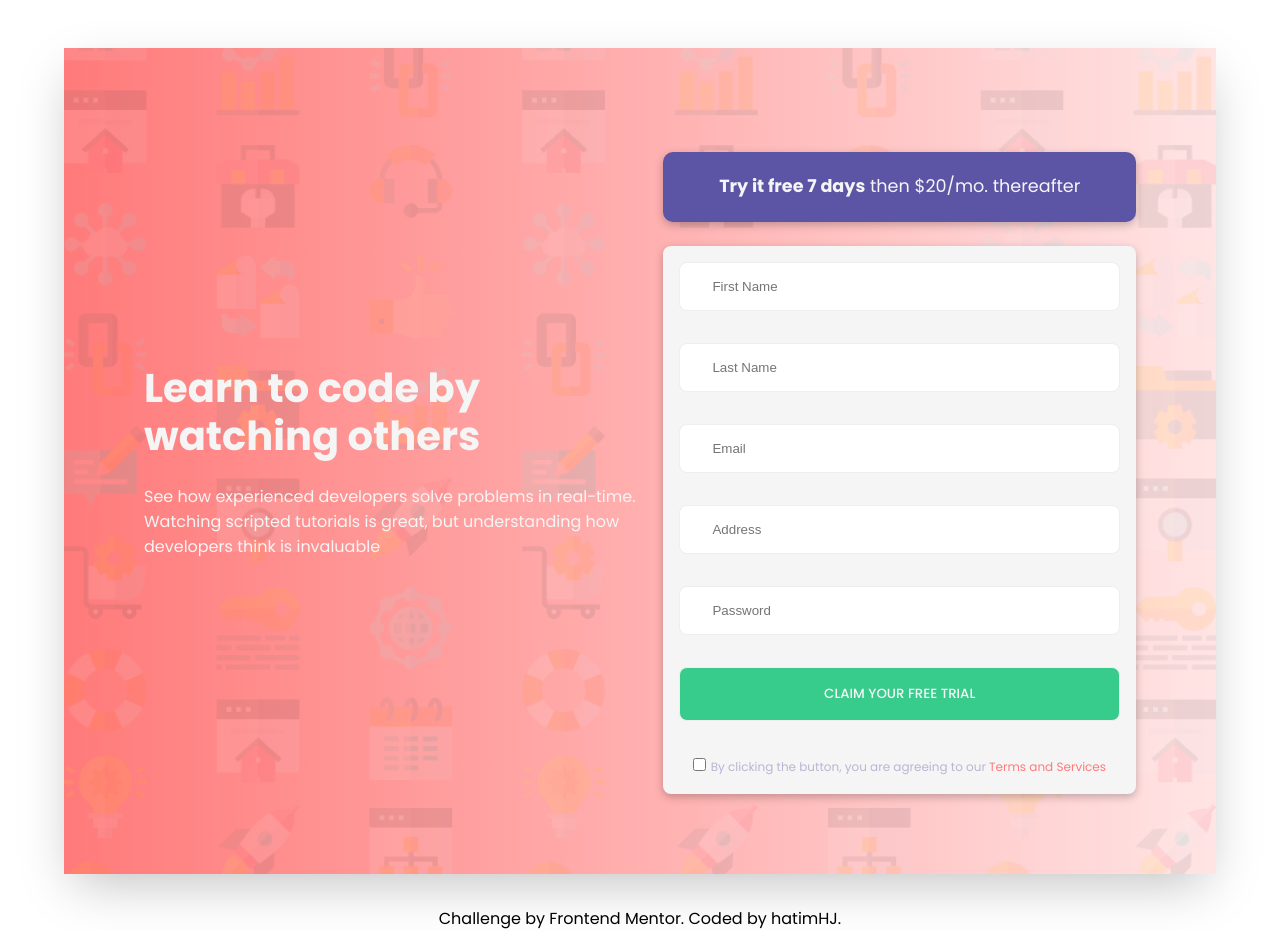
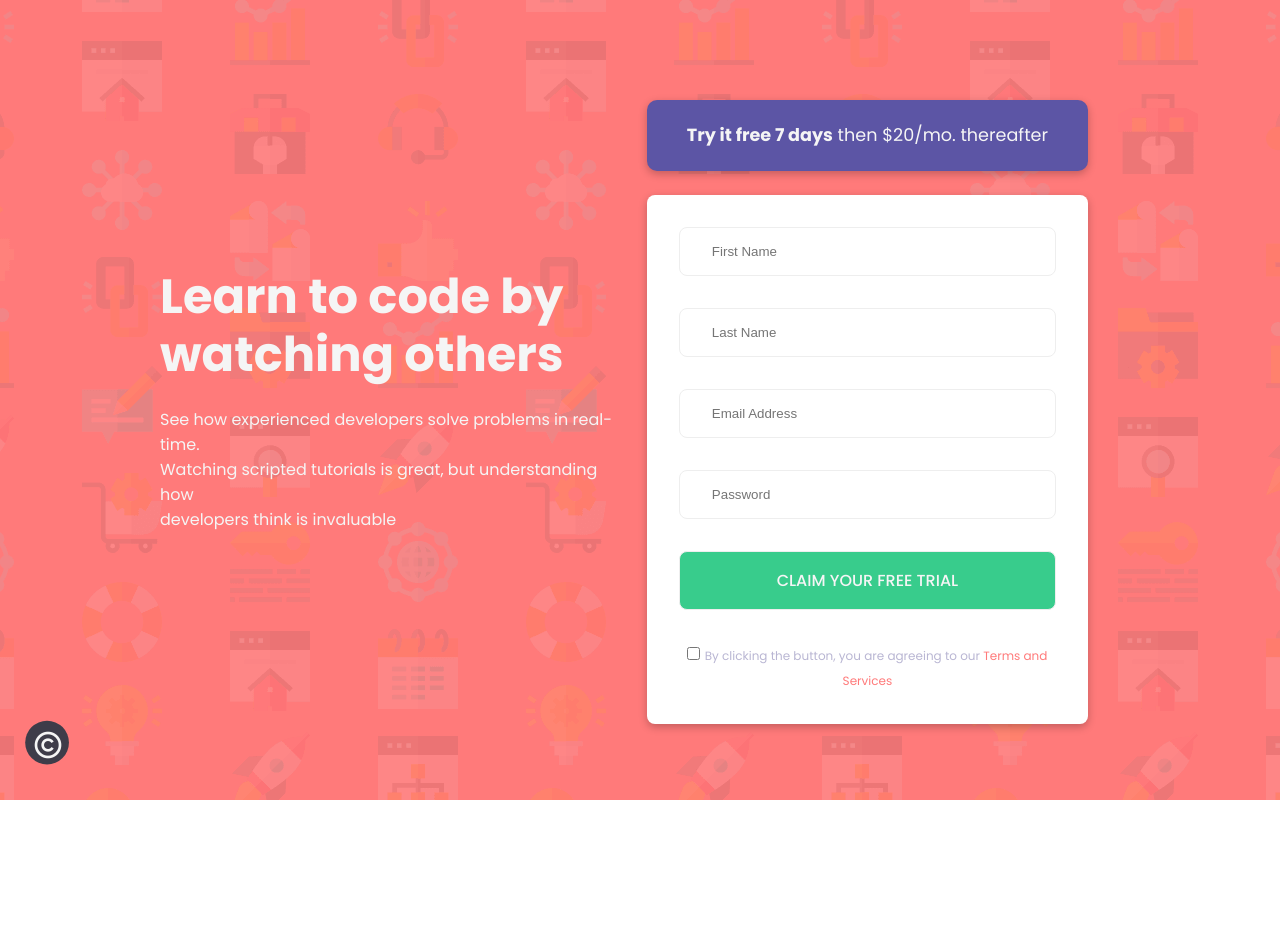
Before and after one commit to HatimHJ/frontendmentor-Intro-component-with-sign-up-form, a plain HTML site: page index.html in a window 1280 px wide. After the commit the page ends 800 px from the top, so only its background shows below. Drawn offline with nearby package versions, Linux system fonts and the light colour scheme.

Commit message:
second commit

```diff
--- a/index.html
+++ b/index.html
@@ -24,7 +24,7 @@
     <title>Intro component with sign up form</title>
   </head>
   <body>
-    <section class="box">
+    <div class="box">
       <article class="left">
         <h2>
           Learn to code by <br />
@@ -37,12 +37,12 @@
         </p>
       </article>
       <article class="right">
-        <h5>
+        <h2>
           Try it free 7 days<span class="font-400">
             then $20/mo. thereafter</span
           >
-        </h5>
-        <form action="">
+        </h2>
+        <form>
           <div class="input-container" id="fname">
             <div class="input-icon">
               <input
@@ -71,16 +71,9 @@
               <input
                 type="email"
                 id="email"
-                placeholder="Email"
+                placeholder="Email Address"
                 data-field="Email"
               />
-              <i class="ri-error-warning-fill"></i>
-            </div>
-            <span class="error-message"></span>
-          </div>
-          <div class="input-container" id="address">
-            <div class="input-icon">
-              <input type="text" placeholder="Address" data-field="Addresss" />
               <i class="ri-error-warning-fill"></i>
             </div>
             <span class="error-message"></span>
@@ -114,9 +107,15 @@
           </div>
         </form>
       </article>
-    </section>
+    </div>
     <footer>
-      <p>Challenge by Frontend Mentor. Coded by hatimHJ.</p>
+      <p class="attribution">
+        <i class="ri-copyright-line ri-2x"></i>
+        Challenge by
+        <a href="https://www.frontendmentor.io?ref=challenge" target="_blank"
+          >Frontend Mentor</a
+        >. Coded by <a href="https://github.com/HatimHJ">hatimHJ</a>.
+      </p>
     </footer>
     <script src="./js/main.js"></script>
   </body>
--- a/sass/_box.scss
+++ b/sass/_box.scss
@@ -1,18 +1,21 @@
-section.box{
-  background:  url(../images/bg-intro-desktop.png), linear-gradient(-90deg, rgba($primary-red-color, .2), rgba($primary-red-color, 1));
+.box{
+  background:  url(../images/bg-intro-desktop.png), linear-gradient(-90deg, rgba($primary-red-color, 1), rgba($primary-red-color, 1));
   background-repeat: no-repeat;
   background-size: cover;
   background-position: center center;
   box-shadow: rgba(0, 0, 0, 0.25) 0px 18px 50px -10px;
   display: flex;
   align-items: center;
-  width: 90vw;
-  margin: 3rem auto 2rem;
-  padding: 5rem;
+  width: 100%;
+  height: 100vh;
+  justify-content: space-around;
+  padding: 5rem 10rem;
+  box-sizing: border-box;
   @media (max-width:$Tablet) {
     background:  url(../images/bg-intro-mobile.png), linear-gradient(-90deg, rgba($primary-red-color, 1), rgba($primary-red-color, 1));
     flex-direction: column;
     width: 100vw;
+    height: auto;
     padding:5rem 2rem;
     margin: 0;
   }
--- a/sass/_footer.scss
+++ b/sass/_footer.scss
@@ -1,4 +1,32 @@
 footer{
-  display: flex;
-  justify-content: center;
+  position: absolute;
+  bottom: 1rem;
+  left: 1rem;
+  background-color: $neutral-dark-blue-color;
+  color: $white;
+  padding: 1rem;
+  border-radius: 15px;
+  clip-path: circle(6.5% at 6.6% 41.68%);
+  transition: all .3s;
+  a{
+    color: $primary-red-color;
+    text-decoration: none;
+  }
+  &:hover{
+  clip-path: circle(100% );
+  background-color: $accent-blue-color;
+
+  }
+  @media (max-width:$Tablet) {
+    top: auto;
+    left: auto;
+    border-radius: 0;
+    bottom: auto;
+    position: relative;
+    clip-path: circle(100% );
+    &:hover{
+    background-color: $neutral-dark-blue-color;
+
+    }
+  }
 }
--- a/sass/_left.scss
+++ b/sass/_left.scss
@@ -1,12 +1,12 @@
 .left{
   color: $white;
-  flex-grow: 2;
+  flex-grow: 3;
   @media (max-width:$Tablet) {
     text-align: center;
     margin-bottom: 3rem;
   }
   h2{
-    font-size: 2.5rem;
+    font-size: 3rem;
     line-height: 1.2;
     margin-bottom: 1.5rem;
     @media (max-width:$Tablet) {
--- a/sass/_right.scss
+++ b/sass/_right.scss
@@ -1,7 +1,7 @@
 .right{
-  flex-grow: 2;
-  // margin-left: 1rem;
-  h5{
+  flex-grow: 1;
+  padding: 2rem;
+  h2{
     background-color: $purple;
     padding: 1.2rem;
     text-align: center;
@@ -14,8 +14,8 @@
     line-height: 1.8;
   }
   form{
-    background: $white;
-    padding: 1rem;
+    background: #fff;
+    padding:2rem;
     width: 100%;
     margin: auto;
     box-shadow: rgba(0, 0, 0, 0.24) 0px 3px 8px;
--- a/sass/main.scss
+++ b/sass/main.scss
@@ -30,6 +30,8 @@ body{
   text-align: center;
   text-transform: uppercase;
   transition: all .3s;
+  font-size: 1rem;
+  margin-bottom: 1rem;
   cursor: pointer;
   &:hover{
     background-color: lighten($color: $primary-green-color, $amount: 15)
```
Also changed, not shown: css/style.css, 1 other file.
